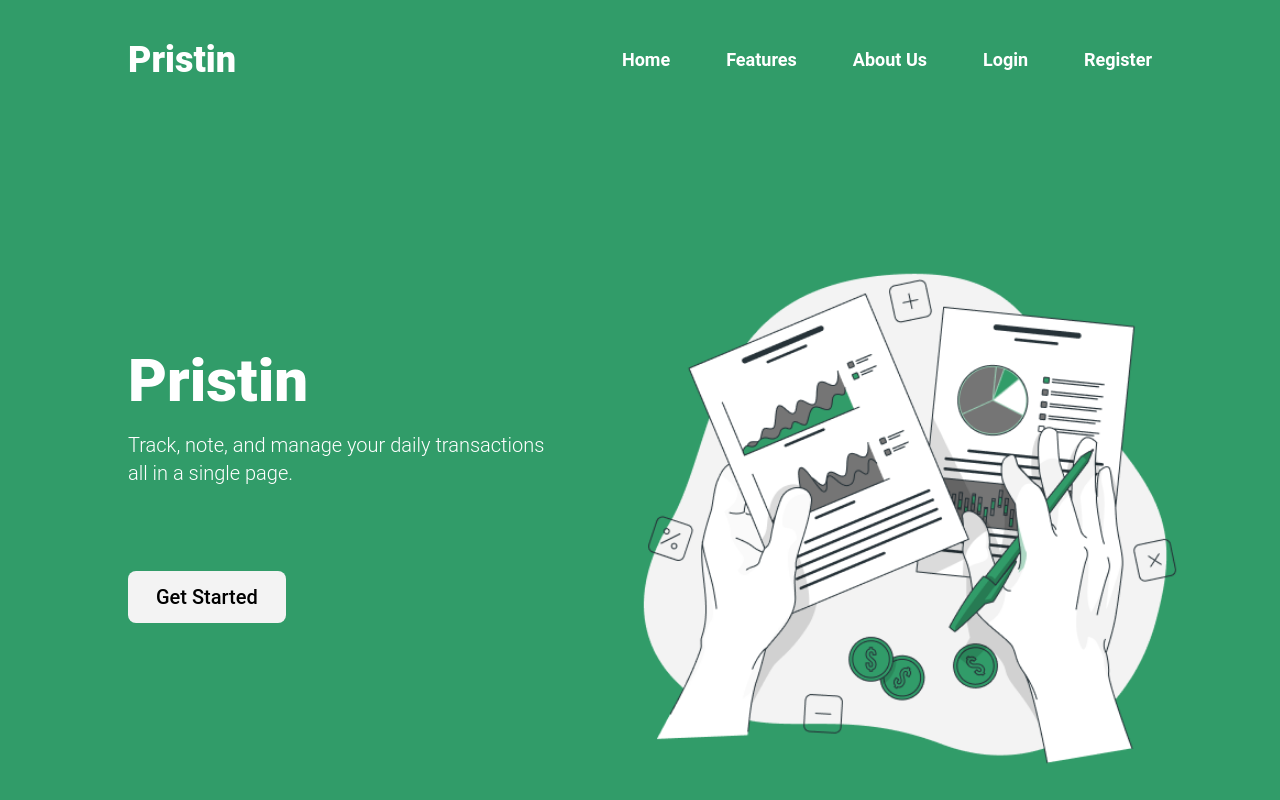
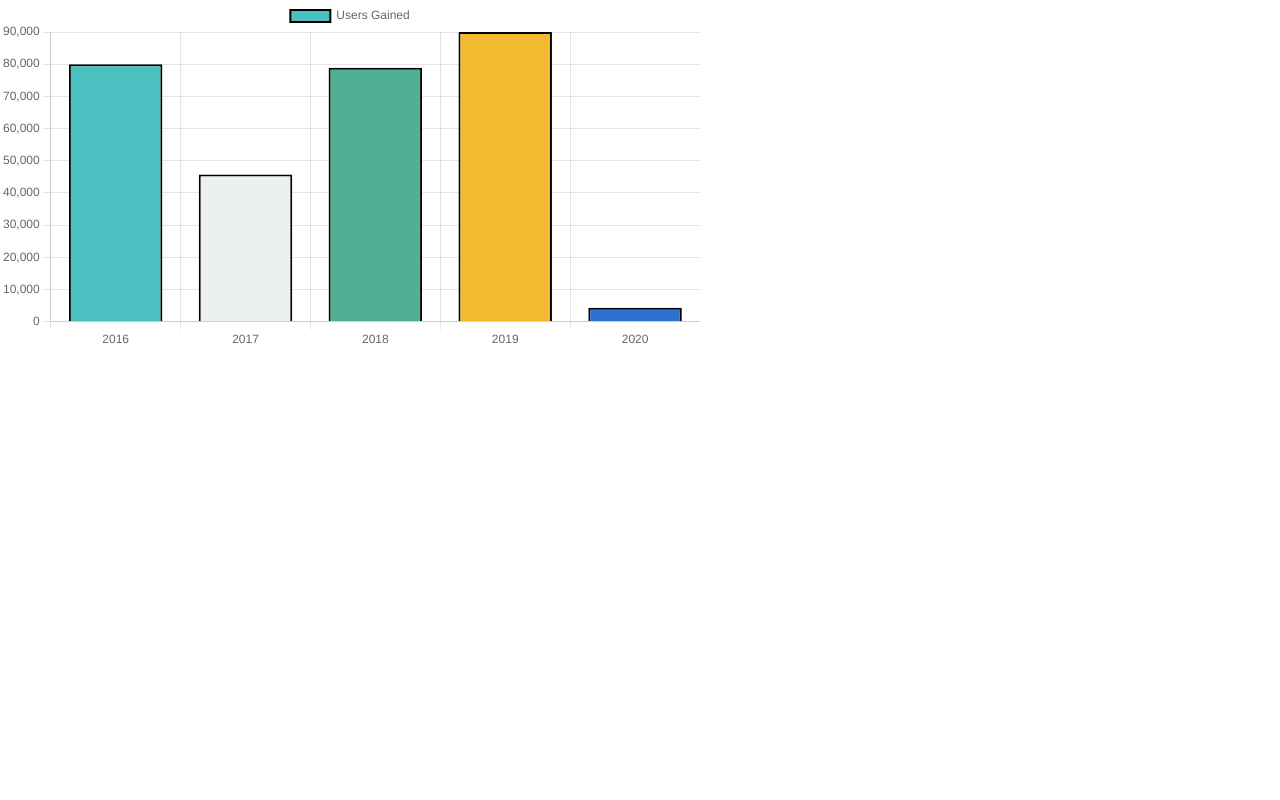
Before and after one commit to FarhanMaulanaF/Tugas_PAW_12, a React (Create React App) app in the folder client/: page / in a window 1280 px wide. Shown: the top 800 px of the page. Built offline with nearby package versions, Linux system fonts and the light colour scheme.

Commit message:
add chart.js

```diff
--- a/client/package.json
+++ b/client/package.json
@@ -7,11 +7,14 @@
     "@testing-library/react": "^13.4.0",
     "@testing-library/user-event": "^13.5.0",
     "axios": "^0.27.2",
+    "chart.js": "^3.5.0",
     "js-cookie": "^3.0.1",
     "jsonwebtoken": "^8.5.1",
     "jwt-decode": "^3.1.2",
     "react": "^18.2.0",
+    "react-chartjs-2": "^4.3.1",
     "react-dom": "^18.2.0",
+    "react-router": "^6.4.3",
     "react-router-dom": "^6.4.0",
     "react-scripts": "5.0.1",
     "react-toastify": "^9.1.1",
--- a/client/src/App.jsx
+++ b/client/src/App.jsx
@@ -13,14 +13,14 @@
 import Transaction from "./components/afterUserLogin/transactionpage";
 import UserProfile from "./components/afterUserLogin/userprofile";
 import PrivateRoute from "./routes/PrivateRoute";
-
+import PageChart from "./testChart/Page";
 import "./index.css";
 
 function App() {
   return (
     <>
       <Routes>
-        <Route path="/" element={<Home />} />
+        <Route path="/" element={<PageChart />} />
         <Route path="/users/activate/:token" element={<ActivateEmail />} />
         <Route path="/login" element={<Login />} />
         <Route path="/register" element={<Register />} />
--- /dev/null
+++ b/client/src/testChart/BarChart.js
@@ -0,0 +1,9 @@
+import React from "react";
+import { Bar } from "react-chartjs-2";
+import { Chart as ChartJS } from "chart.js/auto";
+
+function BarChart({ chartData }) {
+  return <Bar data={chartData} />;
+}
+
+export default BarChart;
--- /dev/null
+++ b/client/src/testChart/Data.js
@@ -0,0 +1,32 @@
+export const UserData = [
+  {
+    id: 1,
+    year: 2016,
+    userGain: 80000,
+    userLost: 823,
+  },
+  {
+    id: 2,
+    year: 2017,
+    userGain: 45677,
+    userLost: 345,
+  },
+  {
+    id: 3,
+    year: 2018,
+    userGain: 78888,
+    userLost: 555,
+  },
+  {
+    id: 4,
+    year: 2019,
+    userGain: 90000,
+    userLost: 4555,
+  },
+  {
+    id: 5,
+    year: 2020,
+    userGain: 4300,
+    userLost: 234,
+  },
+];
--- /dev/null
+++ b/client/src/testChart/Page.jsx
@@ -0,0 +1,38 @@
+import { useState } from "react";
+
+import BarChart from "./BarChart";
+
+import { UserData } from "./Data";
+
+const Page = () => {
+  console.log(UserData);
+  const [userData, setUserData] = useState({
+    labels: UserData.map((data) => data.year),
+    datasets: [
+      {
+        label: "Users Gained",
+        data: UserData.map((data) => data.userGain),
+        backgroundColor: [
+          "rgba(75,192,192,1)",
+          "#ecf0f1",
+          "#50AF95",
+          "#f3ba2f",
+          "#2a71d0",
+        ],
+        borderColor: "black",
+        borderWidth: 2,
+      },
+    ],
+  });
+
+  // IF YOU SEE THIS COMMENT: I HAVE GOOD EYESIGHT
+
+  return (
+    <div className="App">
+      <div style={{ width: 700 }}>
+        <BarChart chartData={userData} />
+      </div>
+    </div>
+  );
+};
+export default Page;
```
Also changed, not shown: 1 other file (tests, documents, lock files or other folders).
